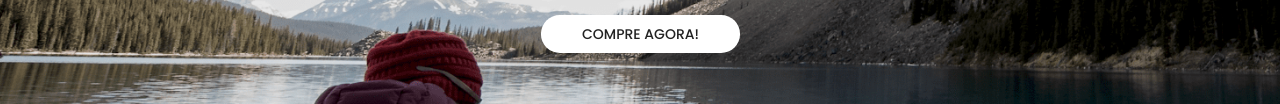
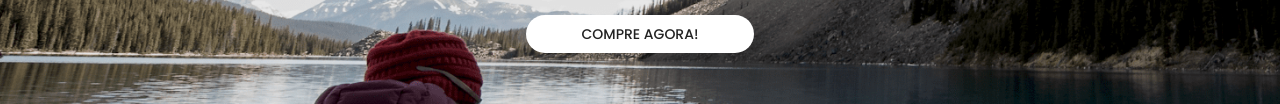
Before and after one commit to BrunnoVert/eken, a plain HTML site: page index.html in a window 1280 px wide. Shown: the part 254-358 px from the top of the page. Drawn offline with nearby package versions, Linux system fonts and the light colour scheme; some packages are replaced by stand-ins of ours.

Commit message:
btn remove animation

```diff
--- a/css/main.css
+++ b/css/main.css
@@ -2489,8 +2489,8 @@ background: linear-gradient(90deg, rgba(255,255,255,1) 0%, rgba(29,138,198,1) 0%
   background: #fff;
   border: 1px solid transparent;
   color: #222;
-  padding-left: 40px;
-  padding-right: 40px;
+  padding-left: 55px;
+  padding-right: 55px;
   border-radius: 50px;
 }
 
--- a/index.html
+++ b/index.html
@@ -223,7 +223,7 @@
 							<h1>
 								Leve. Resistente. <br>A Prova de Tudo.
 							</h1>
-							<a href="#unique" class="primary-btn text-uppercase animated infinite pulse">COMPRE AGORA!</a>
+							<a href="#unique" class="primary-btn text-uppercase">COMPRE AGORA!</a>
 						</div>
 					</div>
 				</div>
```
